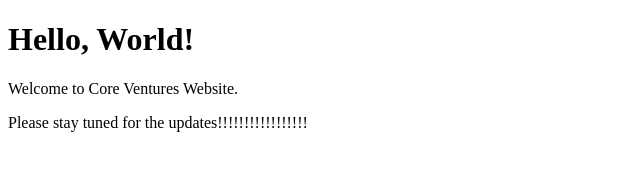
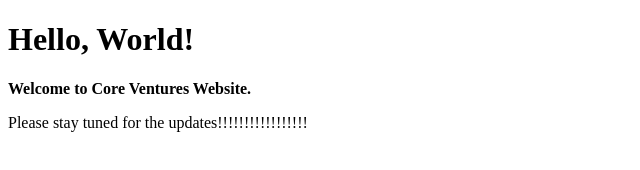
Before and after one commit to ashwaniarya1717/coreventures-website, a plain HTML site: page index.html in a window 1280 px wide. Shown: the whole page, without its empty margins (0-640 px from the left). Drawn offline with Linux system fonts and the light colour scheme.

Commit message:
Update index.html

```diff
--- a/index.html
+++ b/index.html
@@ -5,7 +5,7 @@
 </head>
 <body>
     <h1>Hello, World!</h1>
-    <p><b></b>Welcome to Core Ventures Website.</b></p>
+    <p><b>Welcome to Core Ventures Website.</b></p>
     <p>Please stay tuned for the updates!!!!!!!!!!!!!!!!!</p>
 </body>
 </html>
```
